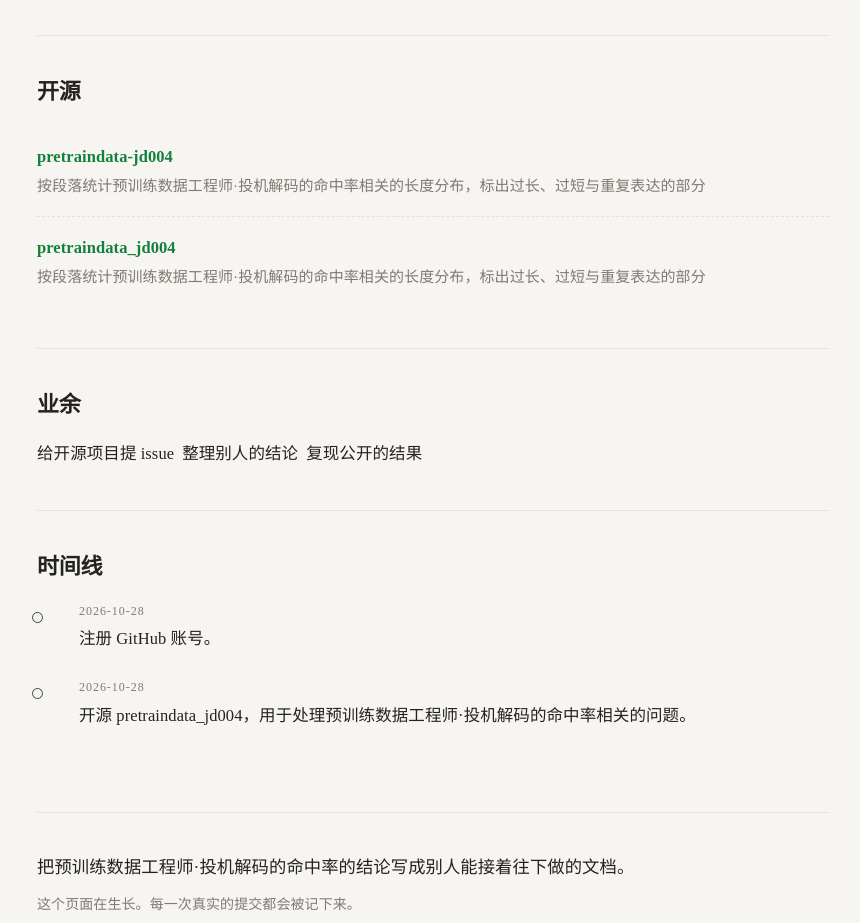
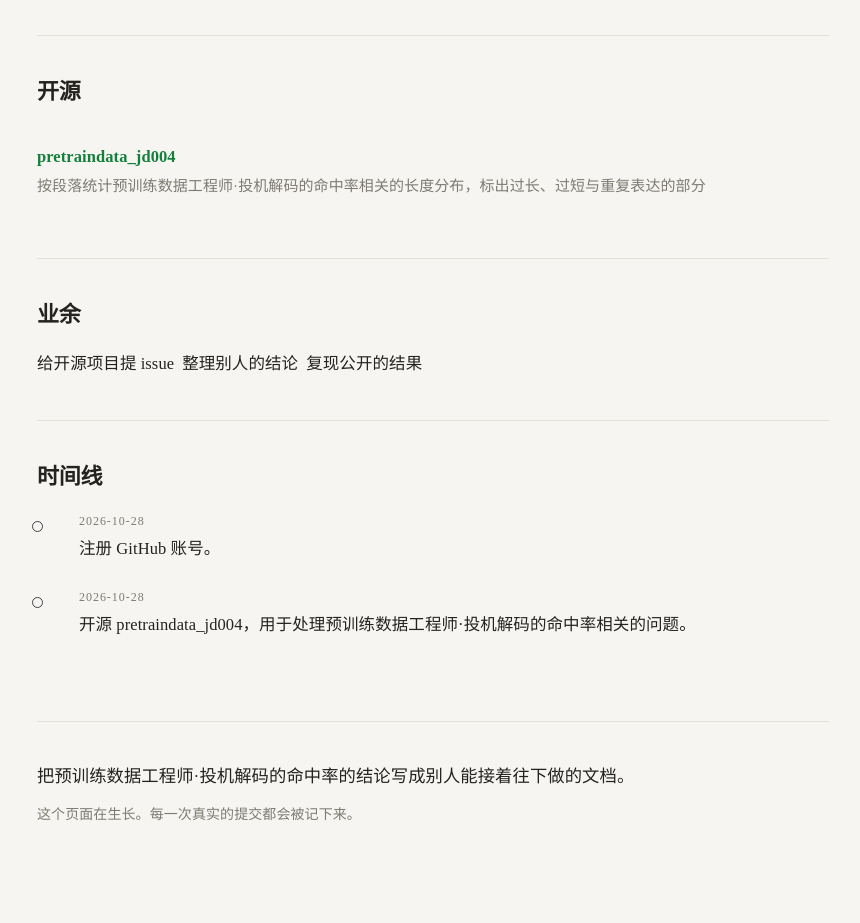
Before and after one commit to vshenboy/vshenboy.github.io, a plain HTML site: page index.html in a window 1280 px wide. Shown: the part 880-1803 px from the top of the page, without its empty margins (207-1067 px from the left). Drawn offline with Linux system fonts and the light colour scheme.

Commit message:
fix: 更新个人站点

```diff
--- a/index.html
+++ b/index.html
@@ -102,9 +102,6 @@
 <section id="work">
   <h2>开源</h2>
   <ul class="repos">
-    <li><div class="name"><a href="https://github.com/vshenboy/pretraindata-jd004" rel="noopener">pretraindata-jd004</a></div>
-      <div class="desc">按段落统计预训练数据工程师·投机解码的命中率相关的长度分布，标出过长、过短与重复表达的部分</div>
-    </li>
     <li><div class="name"><a href="https://github.com/vshenboy/pretraindata_jd004" rel="noopener">pretraindata_jd004</a></div>
       <div class="desc">按段落统计预训练数据工程师·投机解码的命中率相关的长度分布，标出过长、过短与重复表达的部分</div>
     </li>
```
